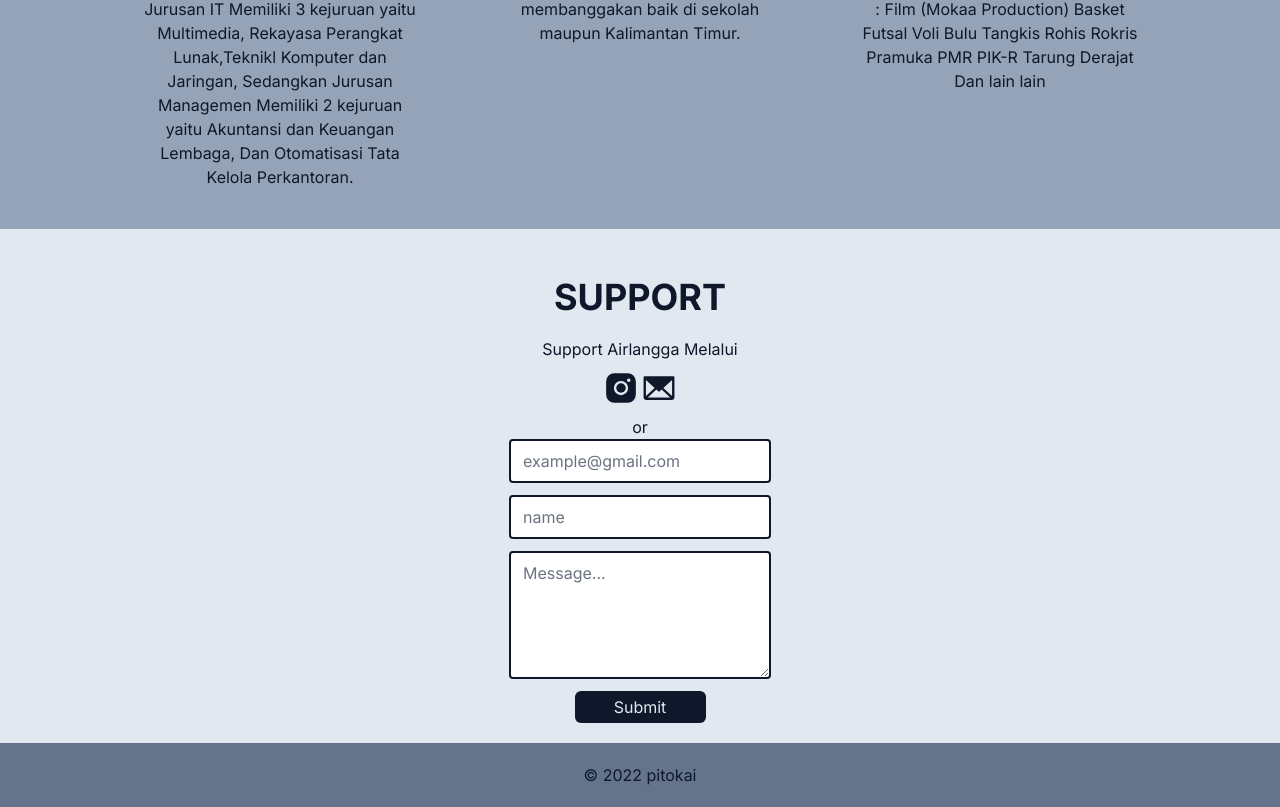
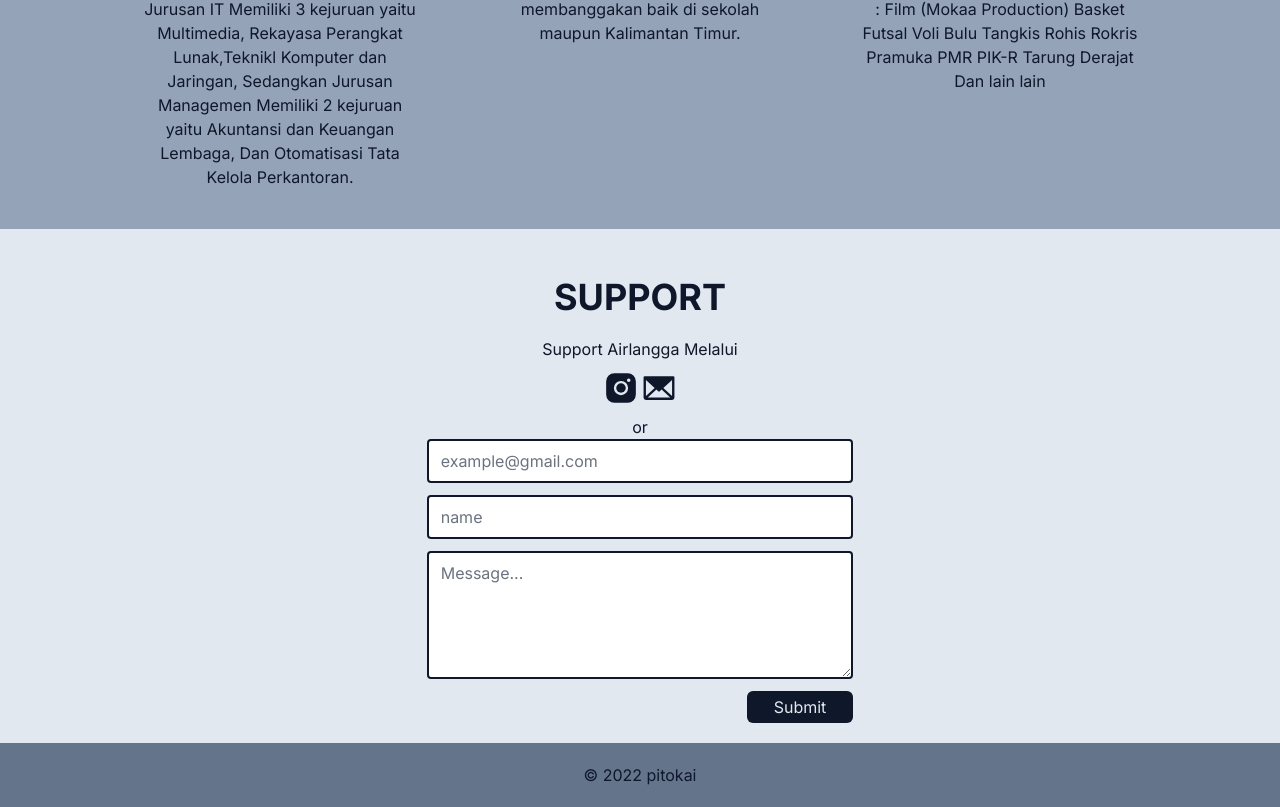
Before and after one commit to crisvito/smk-airlangga-clone, a React (Vite) app: page / in a window 1280 px wide. Shown: the part 3019-3826 px from the top of the page. Built offline with nearby package versions, Linux system fonts and the light colour scheme; what tailwindcss-radix would draw is missing.

Commit message:
refactor: form size

```diff
--- a/src/contents/support/hero.tsx
+++ b/src/contents/support/hero.tsx
@@ -23,7 +23,7 @@ export function SupportHero() {
           <Envelope size={38} weight="fill" />
         </div>
         <p>or</p>
-        <form action="" className="flex flex-col gap-3">
+        <form action="" className="flex flex-col gap-3 lg:w-2/6">
           <input
             type="email"
             name="email"
@@ -42,7 +42,7 @@ export function SupportHero() {
             placeholder="Message..."
             className="h-32 rounded border border-2 border-slate-900 dark:border-red-400"
           ></textarea>
-          <button className="w-1/2 self-center rounded-md bg-slate-900 py-1 px-3 text-slate-200 hover:bg-slate-700 dark:bg-slate-200 dark:text-slate-900 dark:hover:bg-slate-400">
+          <button className="w:1/2 self-center rounded-md bg-slate-900 py-1 px-3 text-slate-200 hover:bg-slate-700 dark:bg-slate-200 dark:text-slate-900 dark:hover:bg-slate-400 lg:w-1/4 lg:self-end">
             Submit
           </button>
         </form>
```
